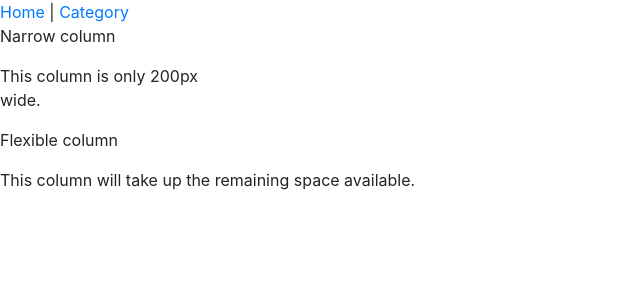
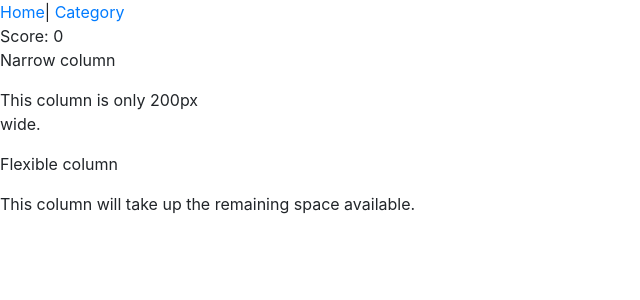
Before and after one commit to iamhabbeboy/npix1word, a Vue app: page / in a window 1280 px wide. Shown: the top 300 px of the page, without its empty margins (0-640 px from the left). Built offline with nearby package versions, Linux system fonts and the light colour scheme.

Commit message:
game score

```diff
--- a/src/App.vue
+++ b/src/App.vue
@@ -1,32 +1,20 @@
 <template>
   <div id="app">
     <div id="nav">
-      <router-link to="/">Home</router-link> |
+      <router-link to="/">Home</router-link>|
       <router-link to="/category">Category</router-link>
+      <Score />
     </div>
     <router-view />
   </div>
 </template>
 
-<style lang="scss" src="./assets/sass/main.scss">
-#app {
-  font-family: "Avenir", Helvetica, Arial, sans-serif;
-  -webkit-font-smoothing: antialiased;
-  -moz-osx-font-smoothing: grayscale;
-  text-align: center;
-  color: #2c3e50;
-}
+<script>
+import Score from "@/components/Scores";
 
-#nav {
-  padding: 30px;
-
-  a {
-    font-weight: bold;
-    color: #2c3e50;
-
-    &.router-link-exact-active {
-      color: #42b983;
-    }
+export default {
+  components: {
+    Score
   }
-}
-</style>
+};
+</script>
--- /dev/null
+++ b/src/components/Scores.vue
@@ -0,0 +1,15 @@
+<template>
+  <div>Score: {{ score }}</div>
+</template>
+
+<script>
+export default {
+  computed: {
+    score() {
+      const get = localStorage.getItem("game-score");
+      const set = get === null ? 0 : parseInt(get);
+      return set;
+    }
+  }
+};
+</script>
--- a/src/views/Game.vue
+++ b/src/views/Game.vue
@@ -22,7 +22,7 @@
     <br />
     <br />
     <p>
-      <button class="btn btn-info">Restart</button>
+      <button class="btn btn-info" @click="restartGame">Restart</button>
       &nbsp;
       <button class="btn btn-danger">Reset</button>
       &nbsp;
@@ -115,7 +115,8 @@ export default {
       ],
       id: 1,
       data: undefined,
-      storage: undefined
+      storage: undefined,
+      scores: 0
     };
   },
   mounted() {
@@ -147,13 +148,14 @@ export default {
       });
       if (ans.join("") === output.join("")) {
         alert("Correct Answer");
+        this.scores = this.scores + 100;
         ans.map((resp, index) => {
           _index[index].value = "";
         });
-        this.highestGameLevel();
         const _id =
           this.storage !== null ? parseInt(this.storage) + 1 : this.id + 1;
         localStorage.setItem("user-game", _id);
+        this.highestGameLevel();
         return window.location.reload();
       }
       return alert("Wrong Answer");
@@ -164,7 +166,16 @@ export default {
         alert(
           "Congratulations, You have gotten to the highest level of the game."
         );
-        this.$router.push("/category");
+        localStorage.removeItem("user-game");
+        localStorage.removeItem("game-score");
+        return (window.location = "/category");
+      }
+    },
+    restartGame() {
+      if (window.confirm("Are you sure you want to restart the game ?")) {
+        localStorage.removeItem("user-game");
+        localStorage.removeItem("game-score");
+        window.location.reload();
       }
     },
     monitorChars() {
```
